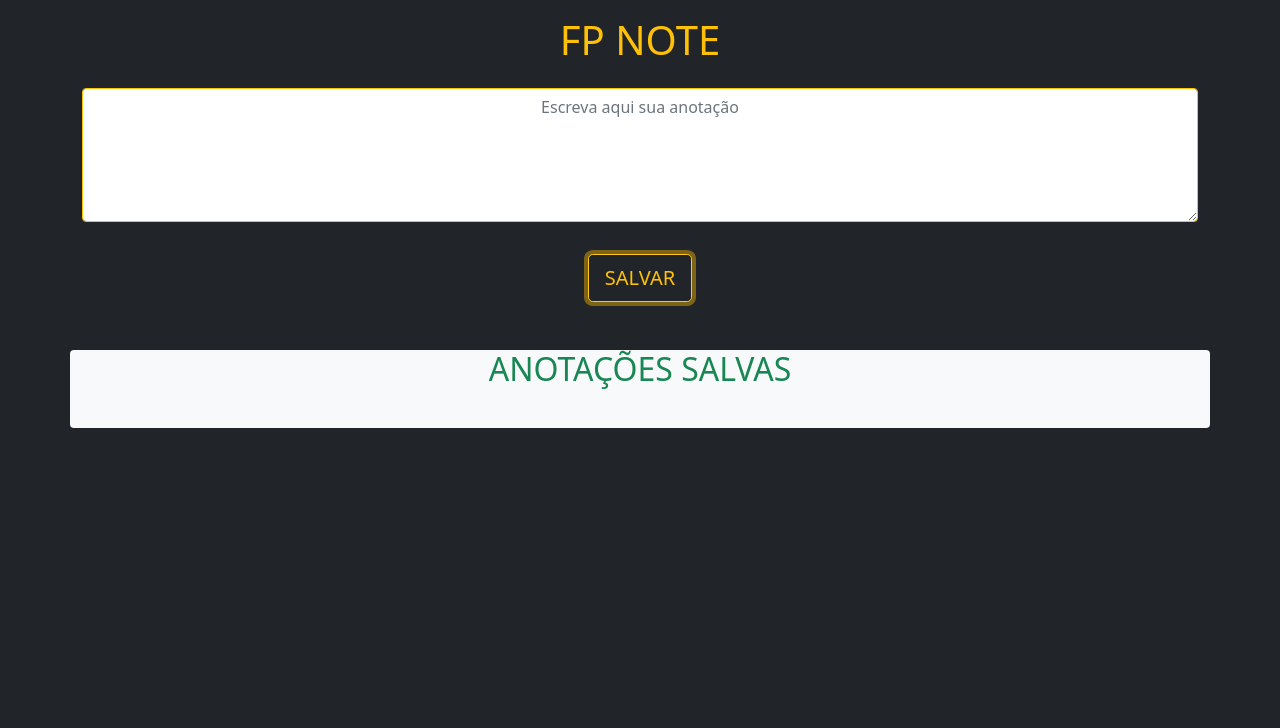
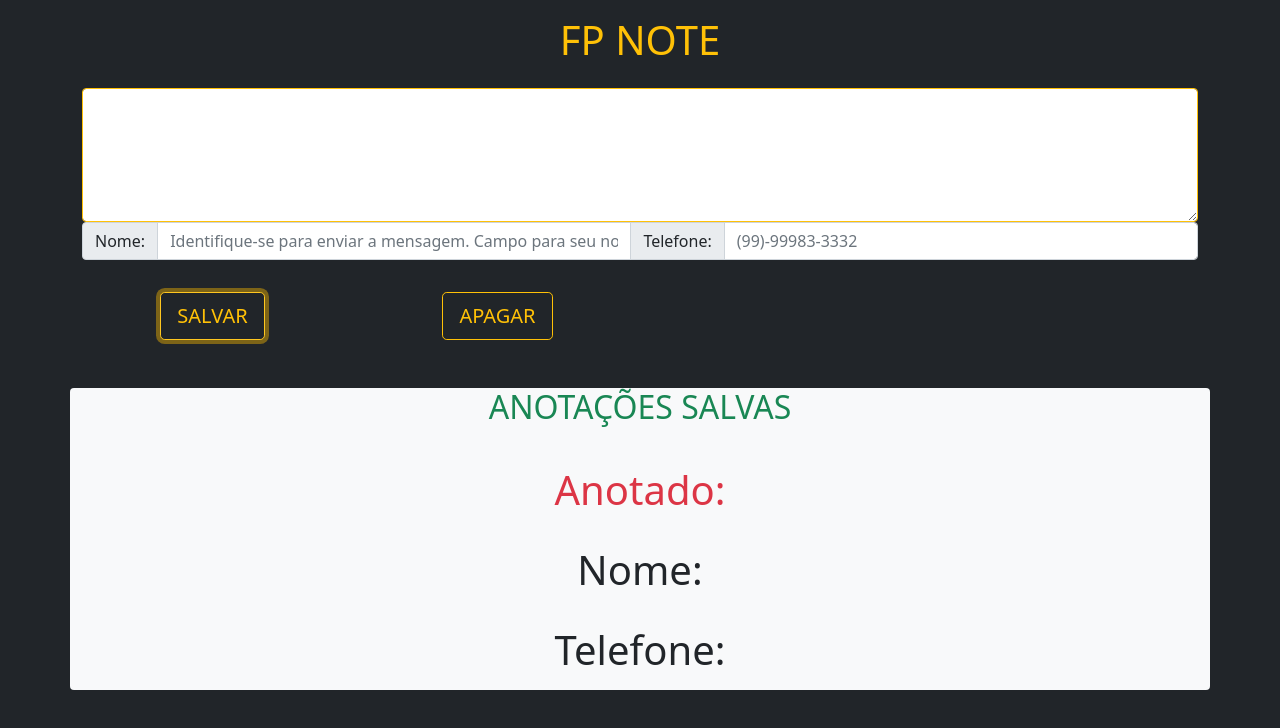
Before and after one commit to FelipeProdossimo/app-notas, a website: page appnotas/www/index.html in a window 1280 px wide. Both pictures are taken after a click on the button "SALVAR". Drawn offline with nearby package versions, Linux system fonts and the light colour scheme.

Commit message:
App atualizado!

```diff
--- a/appnotas/www/index.html
+++ b/appnotas/www/index.html
@@ -1,56 +1,93 @@
 <!DOCTYPE html>
 <html lang="en">
   <head>
-    <meta charset="UTF-8">
-    <meta http-equiv="X-UA-Compatible" content="IE=edge">
-    <meta name="viewport" content="width=device-width, initial-scale=1.0">
+    <meta charset="UTF-8" />
+    <meta http-equiv="X-UA-Compatible" content="IE=edge" />
+    <meta name="viewport" content="width=device-width, initial-scale=1.0" />
     <title>NOTAPLICATION</title>
-    <link rel="stylesheet" href="css/reset.css">
     <link
       href="https://cdn.jsdelivr.net/npm/bootstrap@5.0.2/dist/css/bootstrap.min.css"
       rel="stylesheet"
       integrity="sha384-EVSTQN3/azprG1Anm3QDgpJLIm9Nao0Yz1ztcQTwFspd3yD65VohhpuuCOmLASjC"
       crossorigin="anonymous"
     />
-    <link rel="stylesheet" href="bootstrap/dist/css/bootstrap.min.css">
-    <link rel="stylesheet" href="css/style.css">
   </head>
   <body class="bg-dark">
     <main class="container mt-3">
       <h1 class="text-center rounded text-warning">FP NOTE</h1>
       <div class="row">
         <div class="col-lg-12 mt-3">
-                <textarea class="form-control bg-white btn-warning text-center" id="anotacao" placeholder="Escreva aqui sua anotação" rows="5">
+          <textarea
+            class="form-control bg-white btn-warning text-center"
+            id="anotacao"
+            placeholder="Escreva aqui sua anotação"
+            rows="5"
+          >
           </textarea>
+          <div class="input-group">
+            <span class="input-group-text">Nome:</span>
+            <input
+              type="text"
+              id="nome"
+              aria-label="Nome"
+              placeholder="Identifique-se para enviar a mensagem. Campo para seu nome!"
+              class="form-control"
+            />
+            <span class="input-group-text">Telefone:</span>
+            <input
+              type="text"
+              id="tel"
+              aria-label="Telefone"
+              placeholder="(99)-99983-3332"
+              class="form-control"
+            />
+          </div>
         </div>
       </div>
       <div class="row mt-3">
-            <div class="col mt-3 text-center">
-                <button type="button" class="btn bg-dark btn-warning btn-lg text-warning" id="botao-salvar">SALVAR</button>
+        <div class="col-sm-3 mt-3 text-center">
+          <button
+            type="button"
+            class="btn bg-dark btn-warning btn-lg text-warning"
+            id="botao-salvar"
+          >
+            SALVAR
+          </button>
+        </div>
+        <div class="col-sm-3 mt-3 text-center">
+            <button
+              class="btn bg-dark btn-warning btn-lg text-warning"
+              id="botao-apagar" value = "find sum" type = "submit"
+              onclick = "clearcontent('anotacoes-salvas')"
+            >
+              APAGAR
+            </button>
           </div>
       </div>
       <div class="row mt-5 bg-light rounded">
-            <div class="col-lg-12 mb-3 text-center text-success"><h2>ANOTAÇÕES SALVAS</h2></div>
+        <div class="col-lg-12 mb-3 text-center text-success">
+          <h2>ANOTAÇÕES SALVAS</h2>
+        </div>
         <div class="col-lg-12 text-center" id="anotacoes-salvas"></div>
       </div>
     </main>
 
-
-
-
-
-
-
-
-
-
-    <script src="bootstrap/dist/js/bootstrap.bundle.js"></script>
+    <script>
+        function clearcontent(elementID) {
+            document.getElementById(elementID).innerHTML = "";
+            localStorage.clear()
+        }
+    </script>
     <script src="js/app.js"></script>
     <script
-      src="https://cdn.jsdelivr.net/npm/bootstrap@5.0.2/dist/js/bootstrap.bundle.min.js"
-      integrity="sha384-MrcW6ZMFYlzcLA8Nl+NtUVF0sA7MsXsP1UyJoMp4YLEuNSfAP+JcXn/tWtIaxVXM"
+      src="https://cdn.jsdelivr.net/npm/@popperjs/core@2.9.2/dist/umd/popper.min.js"
+      integrity="sha384-IQsoLXl5PILFhosVNubq5LC7Qb9DXgDA9i+tQ8Zj3iwWAwPtgFTxbJ8NT4GN1R8p"
       crossorigin="anonymous"
     ></script>
-    <script src="https://unpkg.com/@popperjs/core@2"></script>
+    <script
+      src="https://cdn.jsdelivr.net/npm/bootstrap@5.0.2/dist/js/bootstrap.min.js"
+      integrity="sha384-cVKIPhGWiC2Al4u+LWgxfKTRIcfu0JTxR+EQDz/bgldoEyl4H0zUF0QKbrJ0EcQF"
+      crossorigin="anonymous"
+    ></script>
   </body>
 </html>
--- a/appnotas/www/js/app.js
+++ b/appnotas/www/js/app.js
@@ -1,8 +1,13 @@
 function SalvarAnotacao(){
     novaAnotacao = document.getElementById("anotacao").value
-    document.getElementById("anotacao").value = "";
-    document.getElementById("anotacoes-salvas").innerHTML += "<p>" + novaAnotacao + "</p>"
-    document.getElementById("anotacao").value = ""
+    novoNome = document.getElementById("nome").value
+    novoTel = document.getElementById("tel").value
+
+    novoContato = "<p><h1 class='text-danger'>Anotado: </h1>" + novaAnotacao + "<br><h1>Nome: </h1>" + novoNome + "<br><h1>Telefone: </h1>" + novoTel +"</p>"
+    document.getElementById("anotacoes-salvas").innerHTML = novoContato
+
+    localStorage.listaContatos = novoContato
+
     alert("Anotacao salva com sucesso")
 }
 
@@ -12,3 +17,16 @@ document.getElementById("botao-salvar").addEventListener("click", function(){
     navigator.vibrate(350);
     console.log("teste")
 })
+
+if(localStorage.listaContatos) {
+    document.getElementById("anotacoes-salvas").innerHTML = localStorage.listaContatos
+}
+
+function clearcontent(elementID) {
+    document.getElementById(elementID).innerHTML = "";
+    localStorage.clear()
+}
+
+function excluir(e){
+    e.parentElement.remove();
+}
```
Lines whose indentation alone changed are shown as unchanged.
